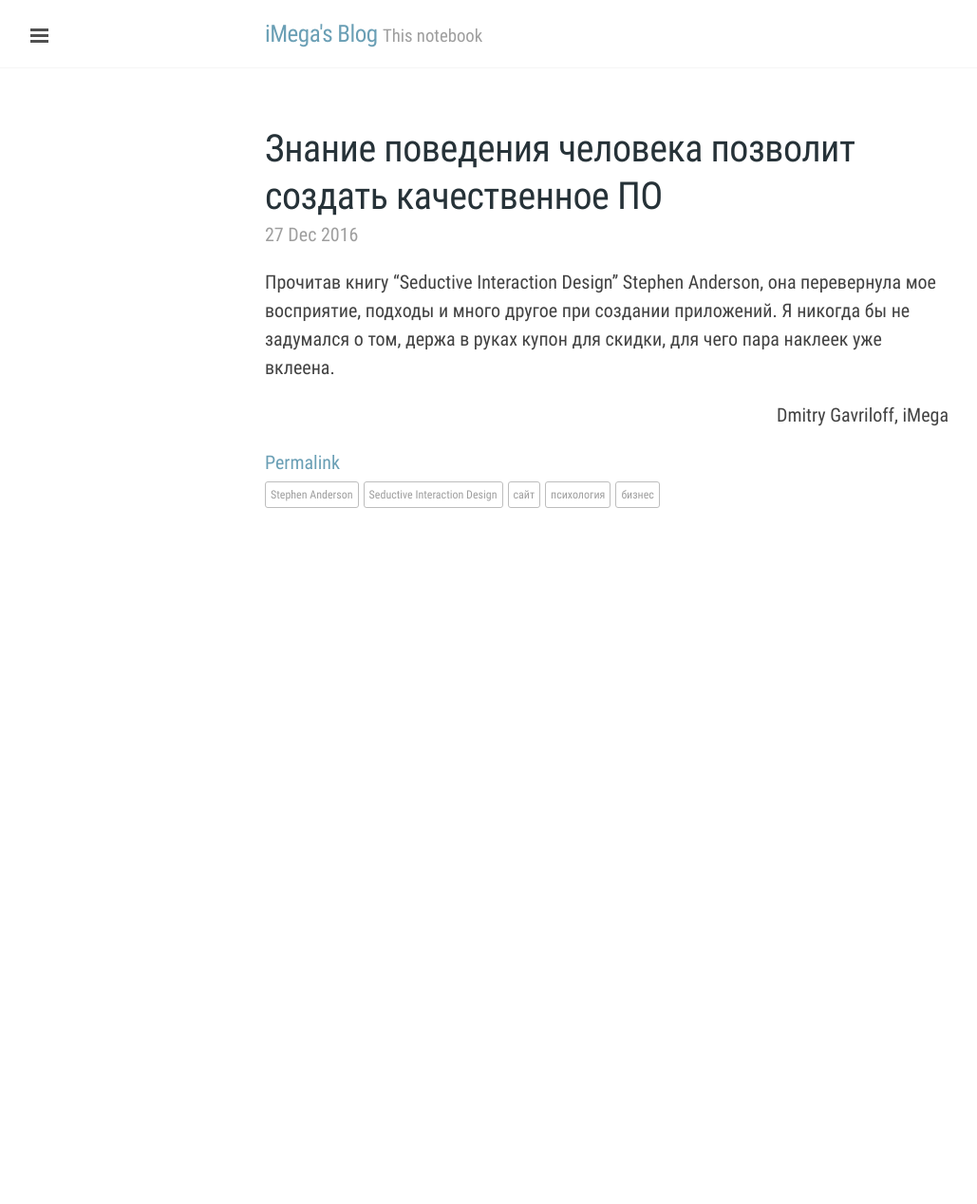
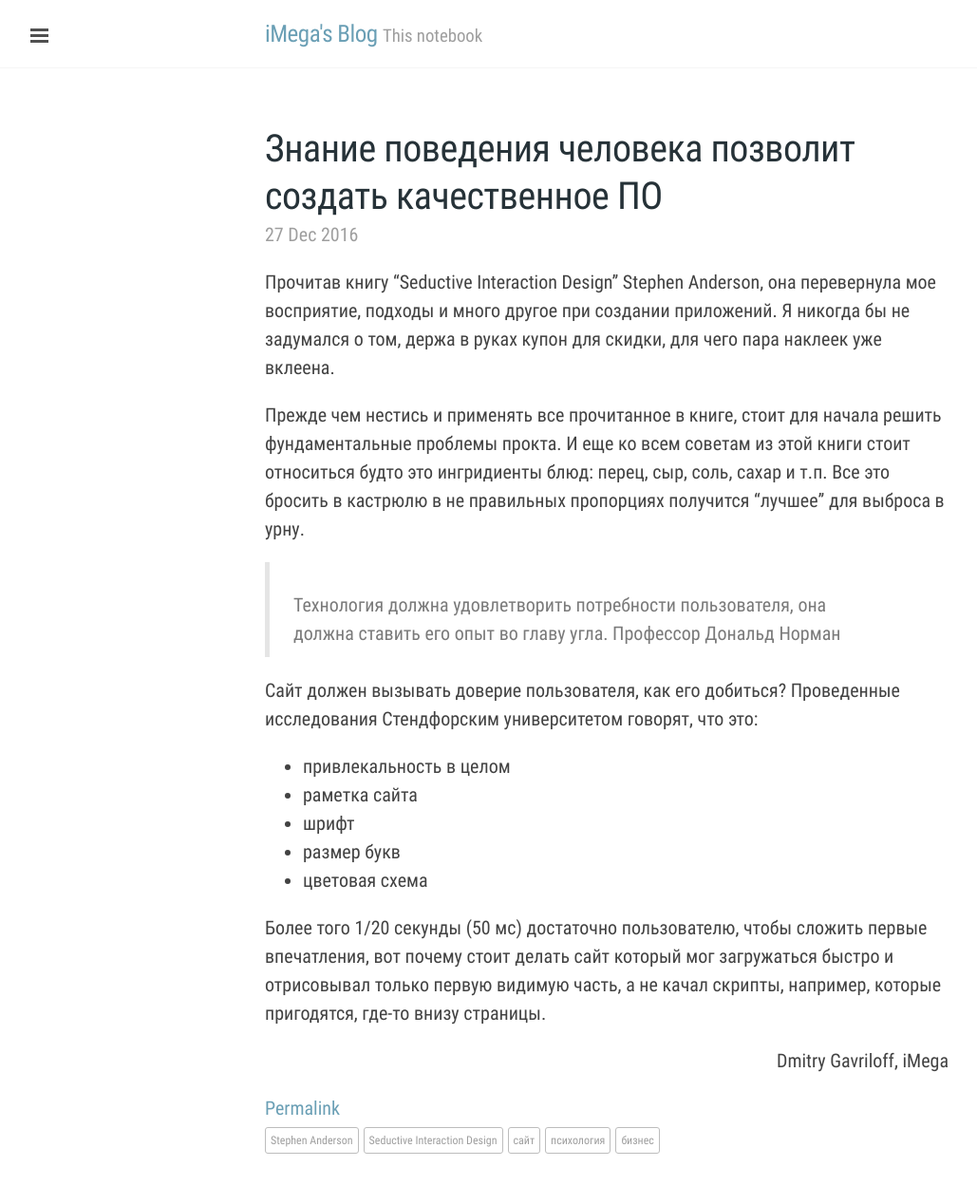
Before and after one commit to iMega/imega.github.io, a Jekyll site: the page built from _posts/2016-12-27-stephen-anderson-seductive-interaction-design.md, in a window 1280 px wide. Shown: the whole page at 95% size, without its empty margins (1-1030 px from the left). Built offline with Jekyll 4.4.1, drawn with Linux system fonts in a browser that asks for light colours; comment, search, counter and statistics services are not loaded; before the commit the page ends 900 px from its top, so only the background shows below that.

Commit message:
s.anderson sedutive interaction design

```diff
--- a/_posts/2016-12-27-stephen-anderson-seductive-interaction-design.md
+++ b/_posts/2016-12-27-stephen-anderson-seductive-interaction-design.md
@@ -15,3 +15,25 @@ tags:
 при создании приложений. Я никогда бы не задумался о том, держа в руках купон для скидки, для чего пара наклеек
 уже вклеена.
 <!--more-->
+
+Прежде чем нестись и применять все прочитанное в книге, стоит для начала решить
+фундаментальные проблемы прокта. И еще ко всем советам из этой книги стоит
+относиться будто это ингридиенты блюд: перец, сыр, соль, сахар и т.п. Все это
+бросить в кастрюлю в не правильных пропорциях получится "лучшее" для выброса
+в урну.
+
+>Технология должна удовлетворить потребности пользователя, она должна ставить его опыт во главу угла.
+>Профессор Дональд Норман
+
+Сайт должен вызывать доверие пользователя, как его добиться? Проведенные исследования
+Стендфорским университетом говорят, что это:
+
+ - привлекальность в целом
+ - раметка сайта
+ - шрифт
+ - размер букв
+ - цветовая схема
+
+Более того 1/20 секунды (50 мс) достаточно пользователю, чтобы сложить первые впечатления,
+вот почему стоит делать сайт который мог загружаться быстро и отрисовывал только
+первую видимую часть, а не качал скрипты, например, которые пригодятся, где-то внизу страницы.
```
